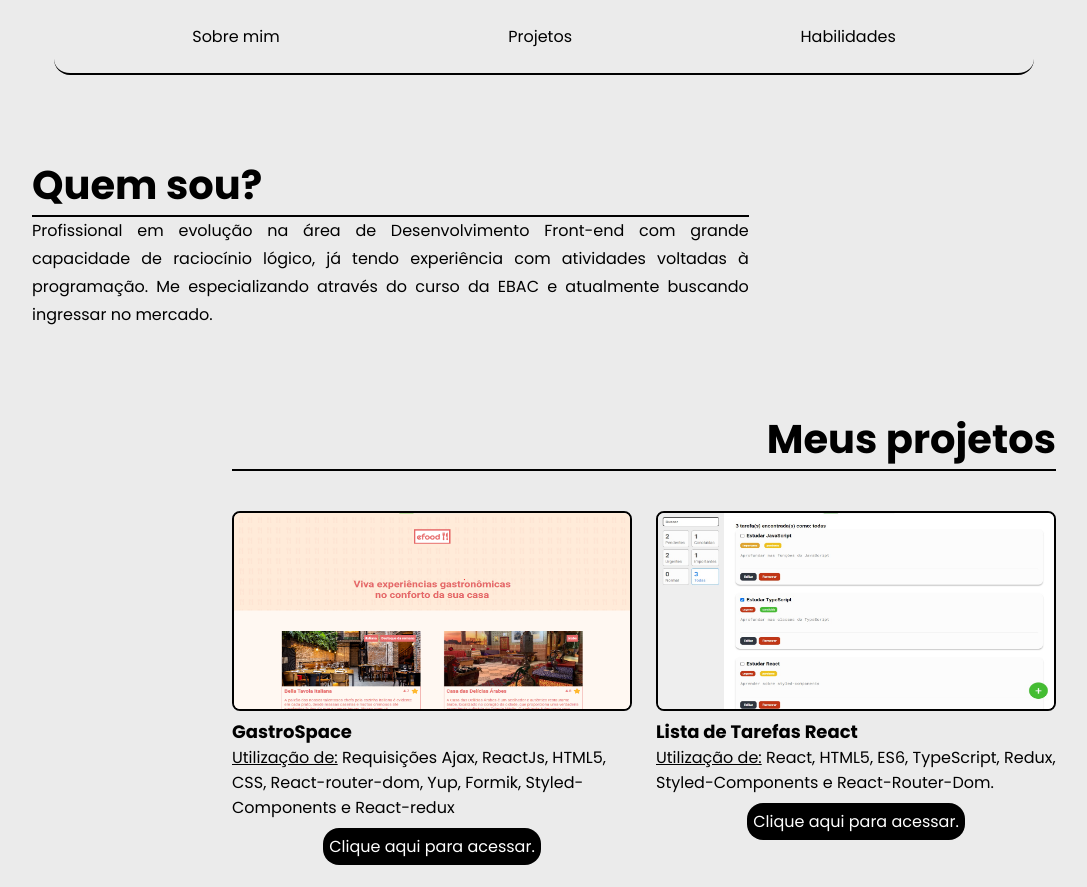
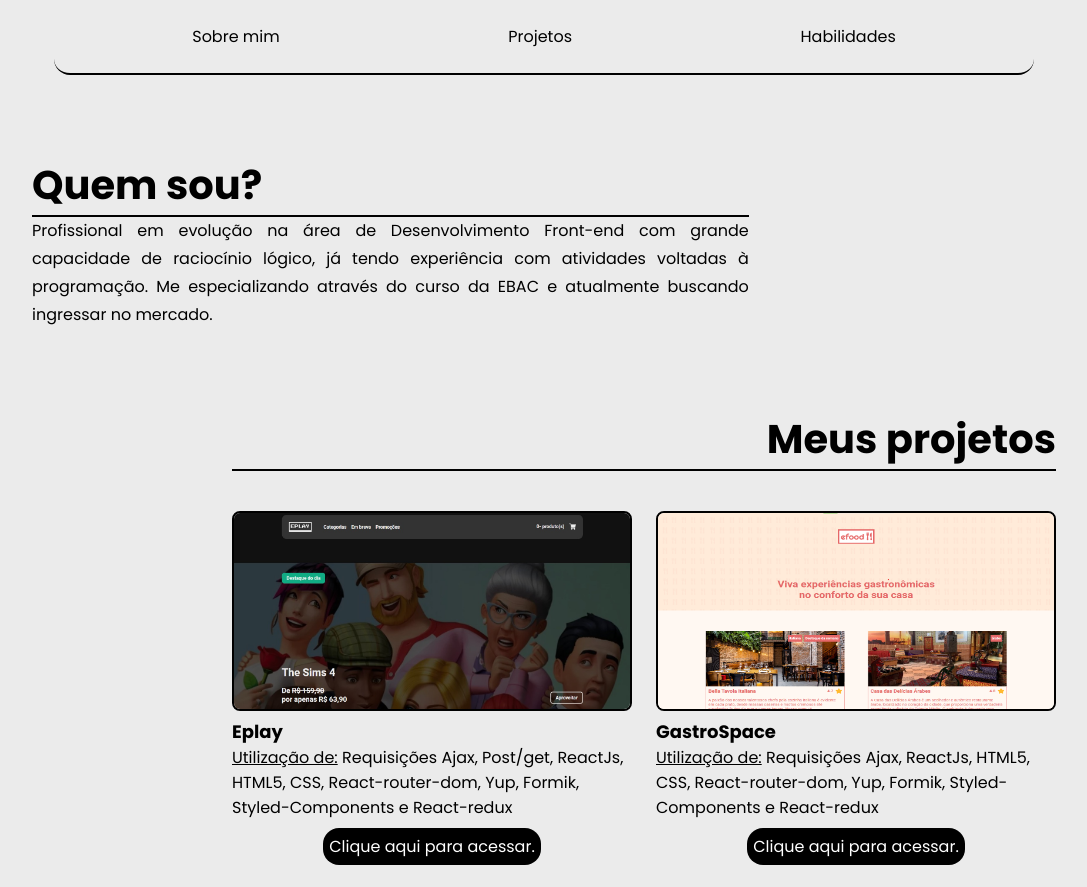
Before and after one commit to MatheusFerretti-1508/Portfolio_Desenvolvedor_Front_End, a React (Vite) app: page / in a window 1280 px wide. Shown: the top 887 px of the page, without its empty margins (96-1183 px from the left). Built offline with nearby package versions, Linux system fonts and the light colour scheme.

Commit message:
Novo projeto

```diff
--- a/src/components/ListagemDeProjetos/index.tsx
+++ b/src/components/ListagemDeProjetos/index.tsx
@@ -8,11 +8,18 @@
 import Restaurante from './images/Restaurante.jpeg'
 import Ajax from './images/Ajax.jpeg'
 import GastroSpace from './images/gastrospace.png'
+import Eplay from  './images/eplay.jpeg'
 
 const ListagemProjetos = () => {
 
     return (
         <ContainerListagemPr>
+                <li>
+                    <ImagemProjeto src={Eplay} alt="" />
+                    <NomeProjeto>Eplay</NomeProjeto>
+                    <p><RecursosUtilizados>Utilização de:</RecursosUtilizados> Requisições Ajax, Post/get, ReactJs, HTML5, CSS, React-router-dom, Yup, Formik, Styled-Components e React-redux</p>
+                    <ParagrafoLink><Link href="https://eplay-one.vercel.app/">Clique aqui para acessar.</Link></ParagrafoLink>
+                </li>
                 <li>
                     <ImagemProjeto src={GastroSpace} alt="" />
                     <NomeProjeto>GastroSpace</NomeProjeto>
```
Also changed, not shown: src/components/ListagemDeProjetos/images/eplay.jpeg (added).
